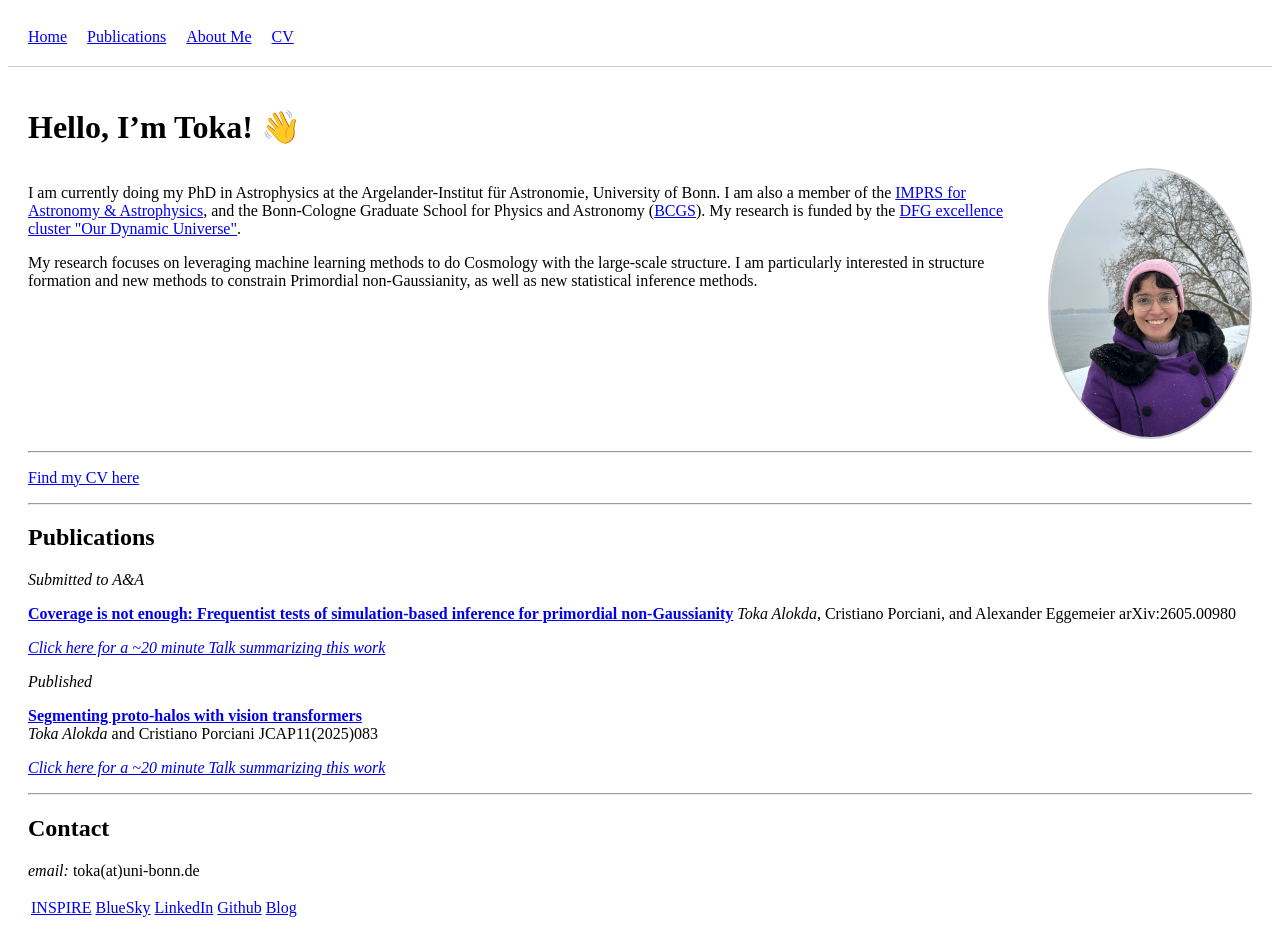
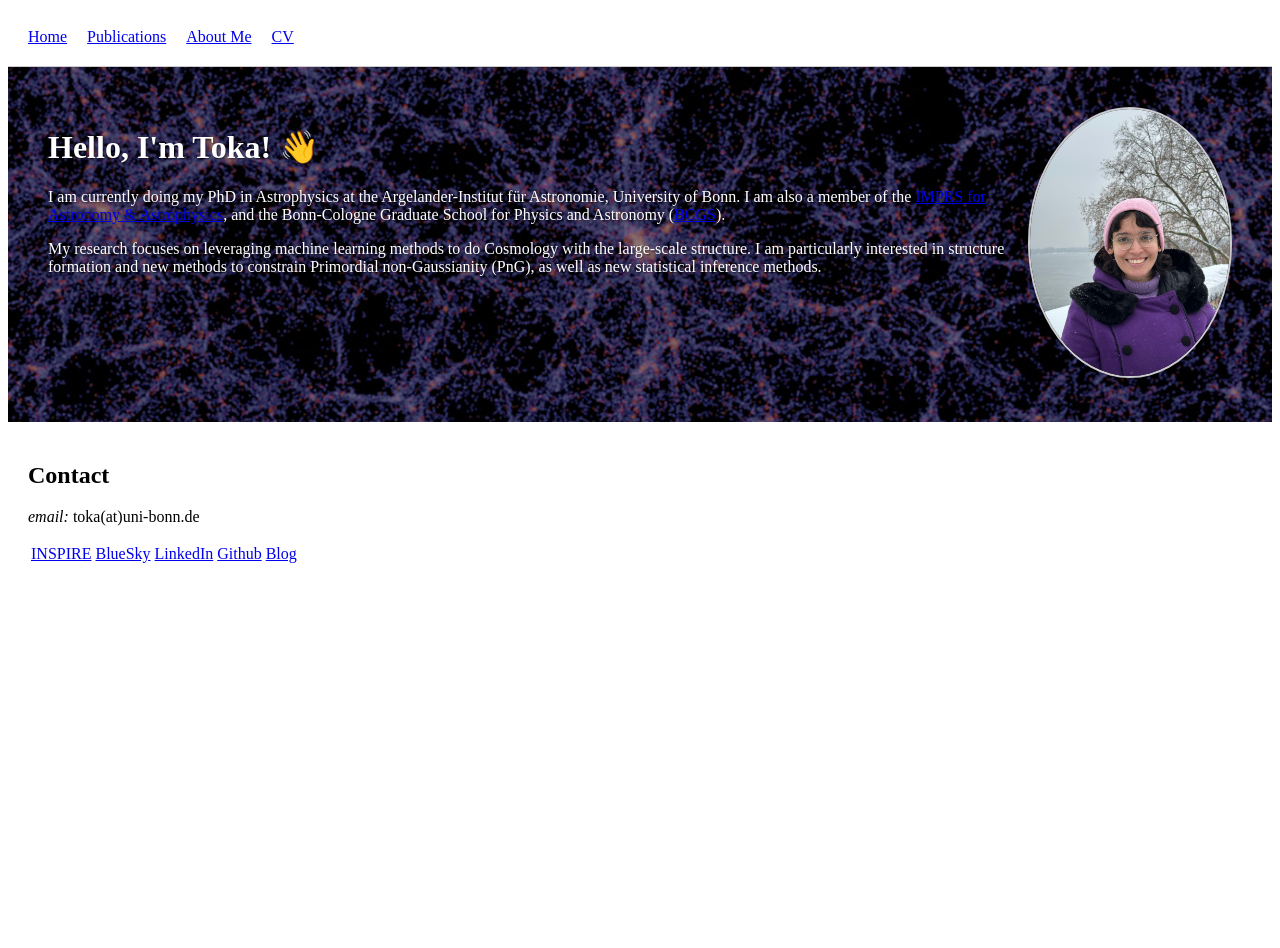
Before and after one commit to tokaalokda/tokaalokda.github.io, a Jekyll site: the page built from index.md, in a window 1280 px wide. Built offline with Jekyll 4.4.1, drawn with Linux system fonts in a browser that asks for light colours; after the commit the page ends 900 px from its top, so only the background shows below that.

Commit message:
update index.md

```diff
--- a/index.md
+++ b/index.md
@@ -1,53 +1,6 @@
 ---
-layout: default
-title: Toka Alokda
----
-
-# Hello, I'm Toka! 👋
-
-<div style="display: flex; align-items: flex-start; gap: 20px; margin-top: 10px;">
-
-  <div style="flex: 1;">
-    <p>
-      I am currently doing my PhD in Astrophysics at the Argelander-Institut für Astronomie, University of Bonn.
-      I am also a member of the <a href="https://blog.mpifr-bonn.mpg.de/imprs/">IMPRS for Astronomy & Astrophysics</a>,
-      and the Bonn-Cologne Graduate School for Physics and Astronomy (<a href="https://www.gradschool.physics.uni-bonn.de/">BCGS</a>). My research is funded by the <a href="https://dynaverse.astro.uni-koeln.de/">DFG excellence cluster "Our Dynamic Universe"</a>.
-    </p>
-    <p>
-      My research focuses on leveraging machine learning methods to do Cosmology with the large-scale structure.
-      I am particularly interested in structure formation and new methods to constrain Primordial non-Gaussianity,
-      as well as new statistical inference methods.
-    </p>
-  </div>
-
-  <div>
-    <img src="portrait.png" width="200" style="border-radius: 50%; border: 2px solid #ccc;">
-  </div>
-
-</div>
-
----
-
-<a href="CV_May_2026-Alokda_Toka.pdf" target="_blank">Find my CV here</a>
-
----
-
-## Publications
-
-*Submitted to A&A*
-
-**[Coverage is not enough: Frequentist tests of simulation-based inference for primordial non-Gaussianity](https://arxiv.org/abs/2605.00980)**
-*Toka Alokda*, Cristiano Porciani, and Alexander Eggemeier arXiv:2605.00980
-
-[*Click here for a ~20 minute Talk summarizing this work*](https://pirsa.org/26060052)
-
-*Published*
-
-**[Segmenting proto-halos with vision transformers](https://iopscience.iop.org/article/10.1088/1475-7516/2025/11/083)**
-*Toka Alokda* and Cristiano Porciani JCAP11(2025)083
-
-[*Click here for a ~20 minute Talk summarizing this work*](https://videos.univ-grenoble-alpes.fr/video/33651-2025_07_24_16_11_toka-alokda/)
-
+layout: hero
+title: Toka Alokda - Home
 ---
 
 ## Contact
```
